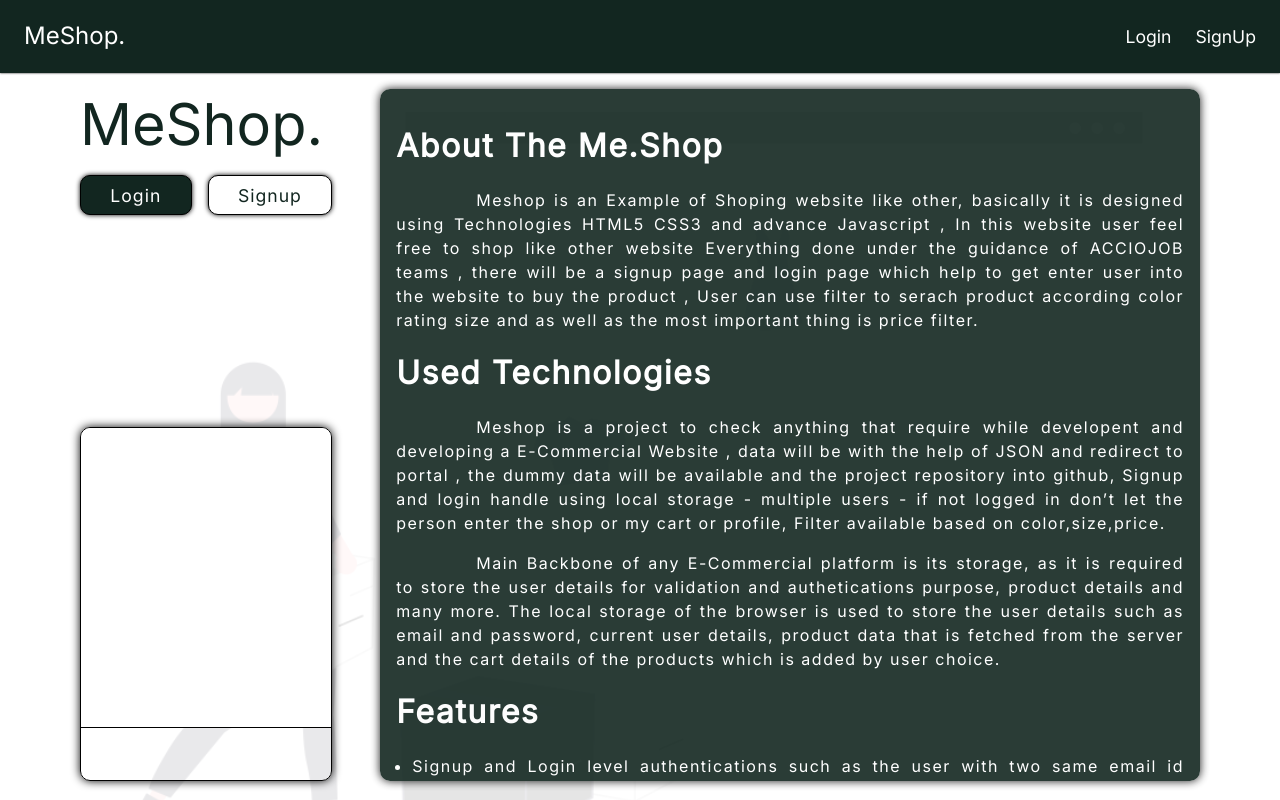
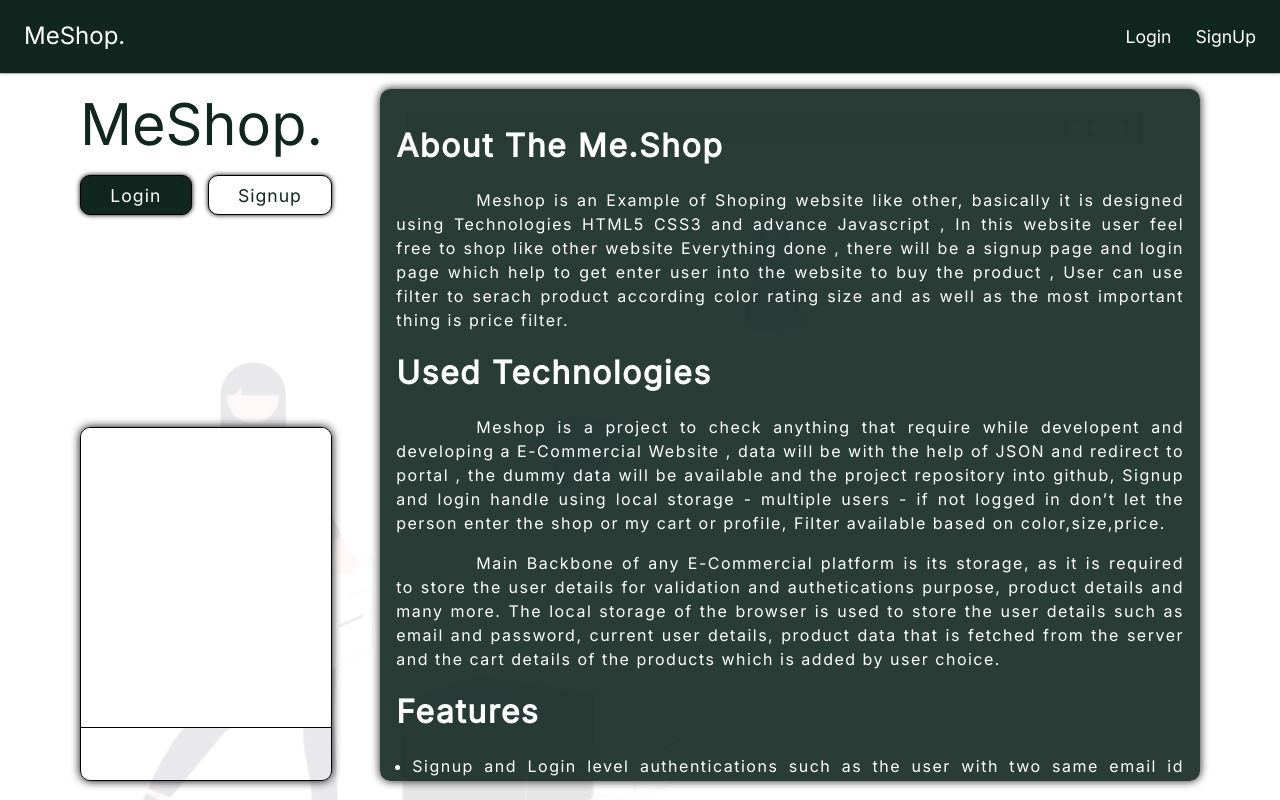
Before and after one commit to Deepakbst1/Shopping-Cart-Application, a plain HTML site: page index.html in a window 1280 px wide. Drawn offline with nearby package versions, Linux system fonts and the light colour scheme; no server answers; files whose address does not match are found by name.

Commit message:
Update index.html

```diff
--- a/index.html
+++ b/index.html
@@ -57,7 +57,7 @@
           <div class="text-style">
             <h1><b>About The Me.Shop</b></h1>
             <p>Meshop is an Example of Shoping website like other, basically it is designed using Technologies HTML5 CSS3 and advance Javascript ,
-              In this website user feel free to shop like other website Everything done under the guidance of ACCIOJOB teams ,
+              In this website user feel free to shop like other website Everything done ,
               there will be a signup page and login page which help to get enter user into the website to buy the product ,
               User can use filter to serach product according color rating size and as well as the most important thing is price filter.</p>
             <h1>Used Technologies</h1>
```
